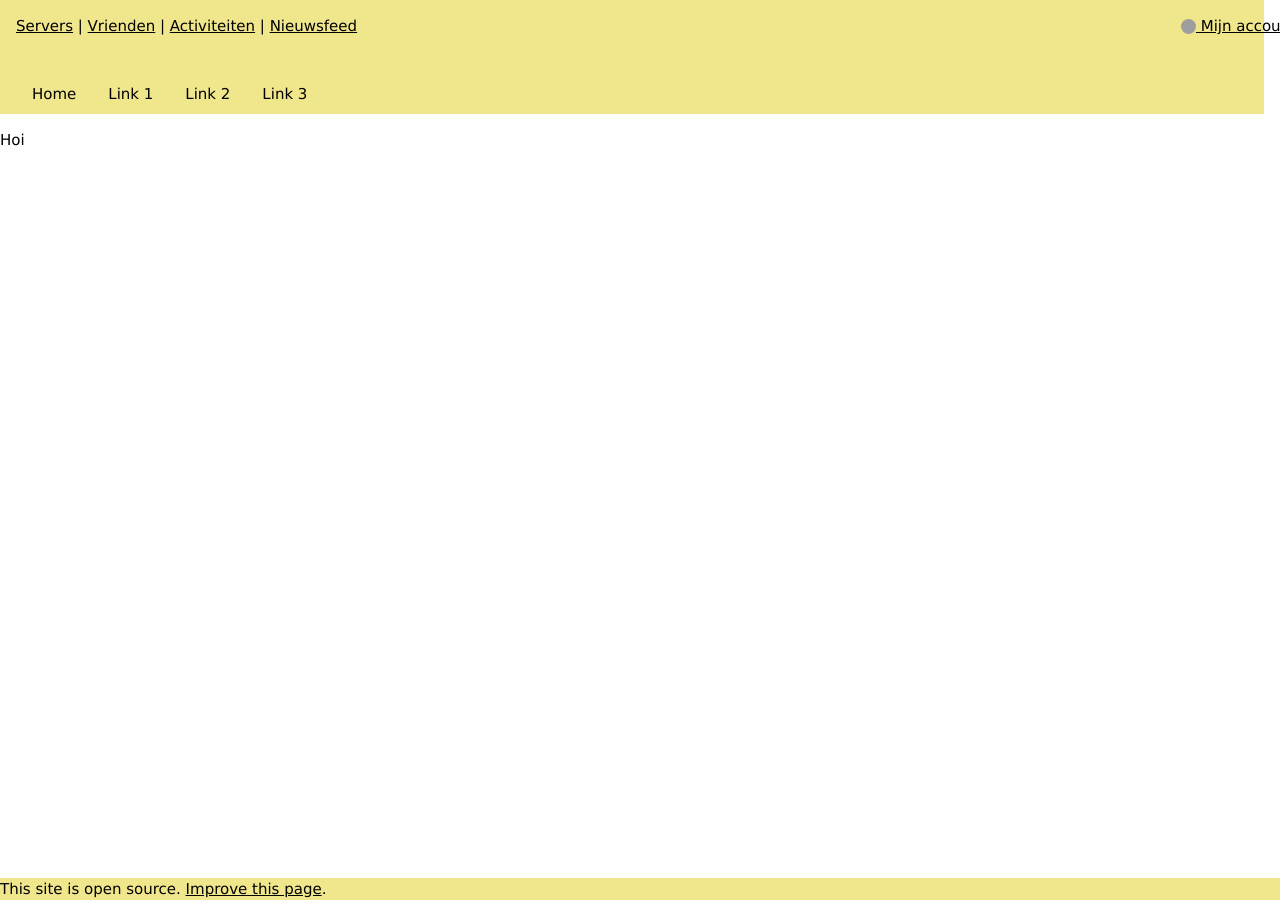
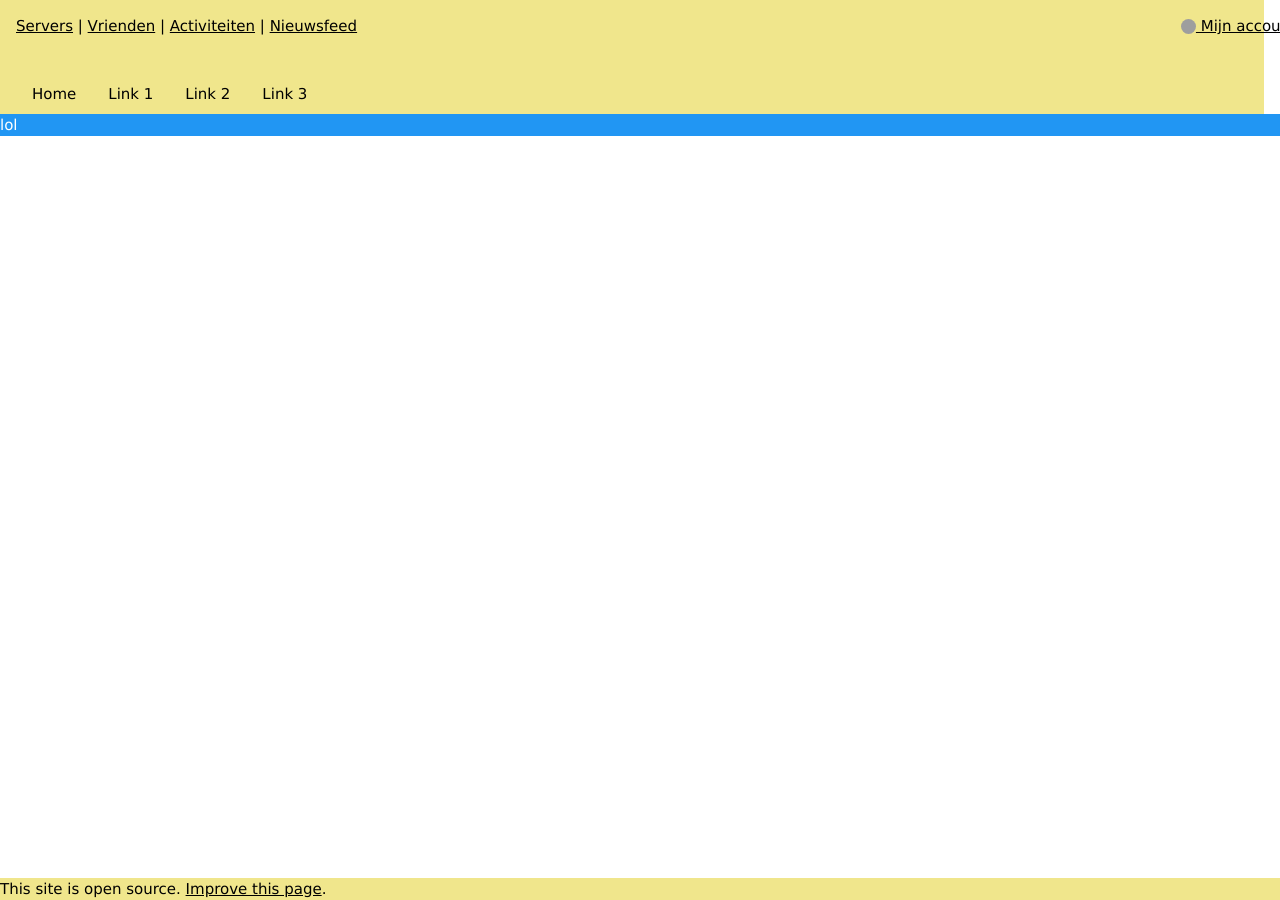
Before and after one commit to BasToTheMax/ChatApp, a Jekyll site: the page built from docs/index.md, in a window 1280 px wide. Built offline with Jekyll 4.4.1, drawn with Linux system fonts in a browser that asks for light colours; our own code applies the rules of GitHub Pages for plain Markdown files; grey boxes are pictures that could not be loaded.

Commit message:
Update index.md

```diff
--- a/docs/index.md
+++ b/docs/index.md
@@ -1 +1 @@
-Hoi
+<div class="w3-blue" >lol</div>
```
